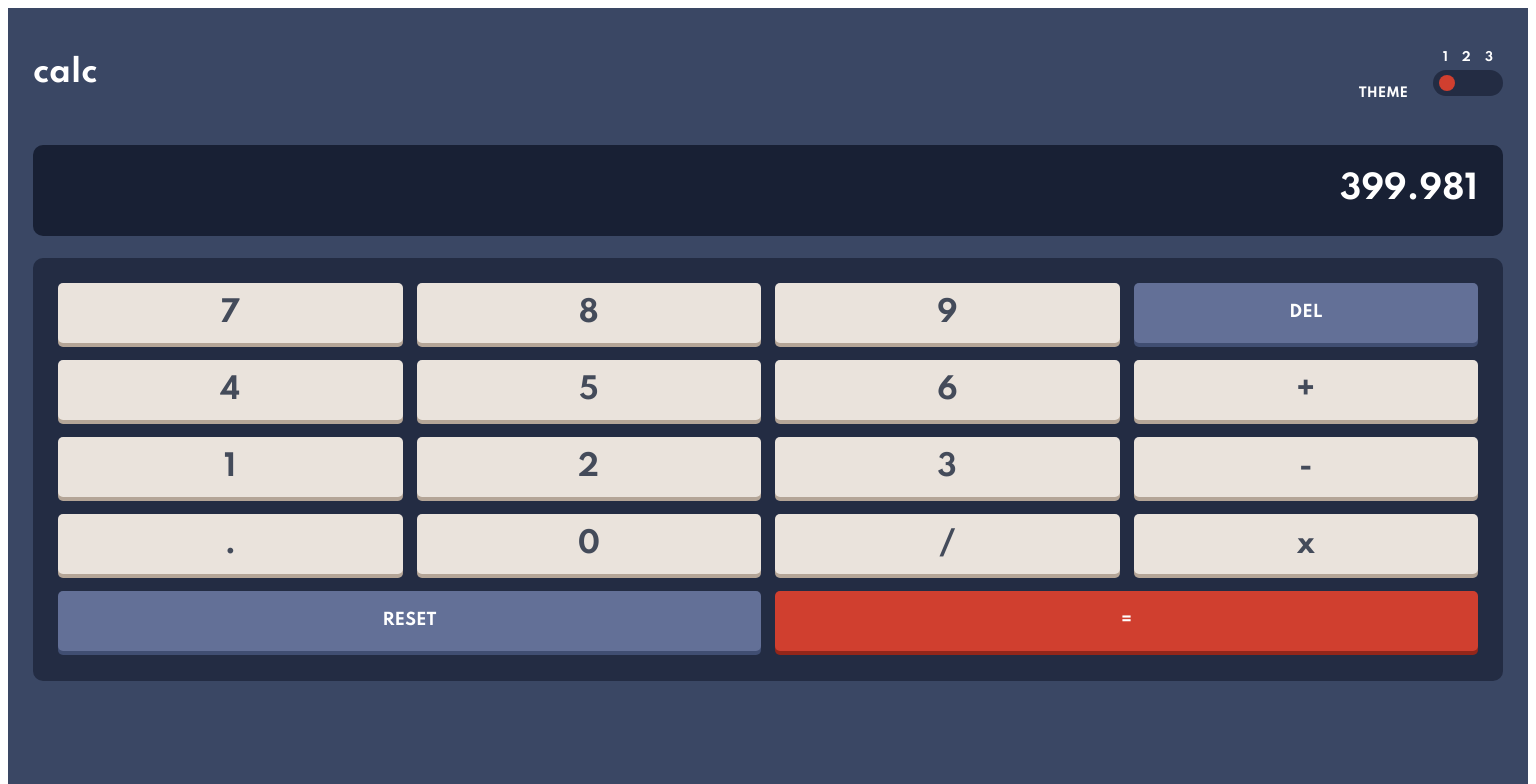
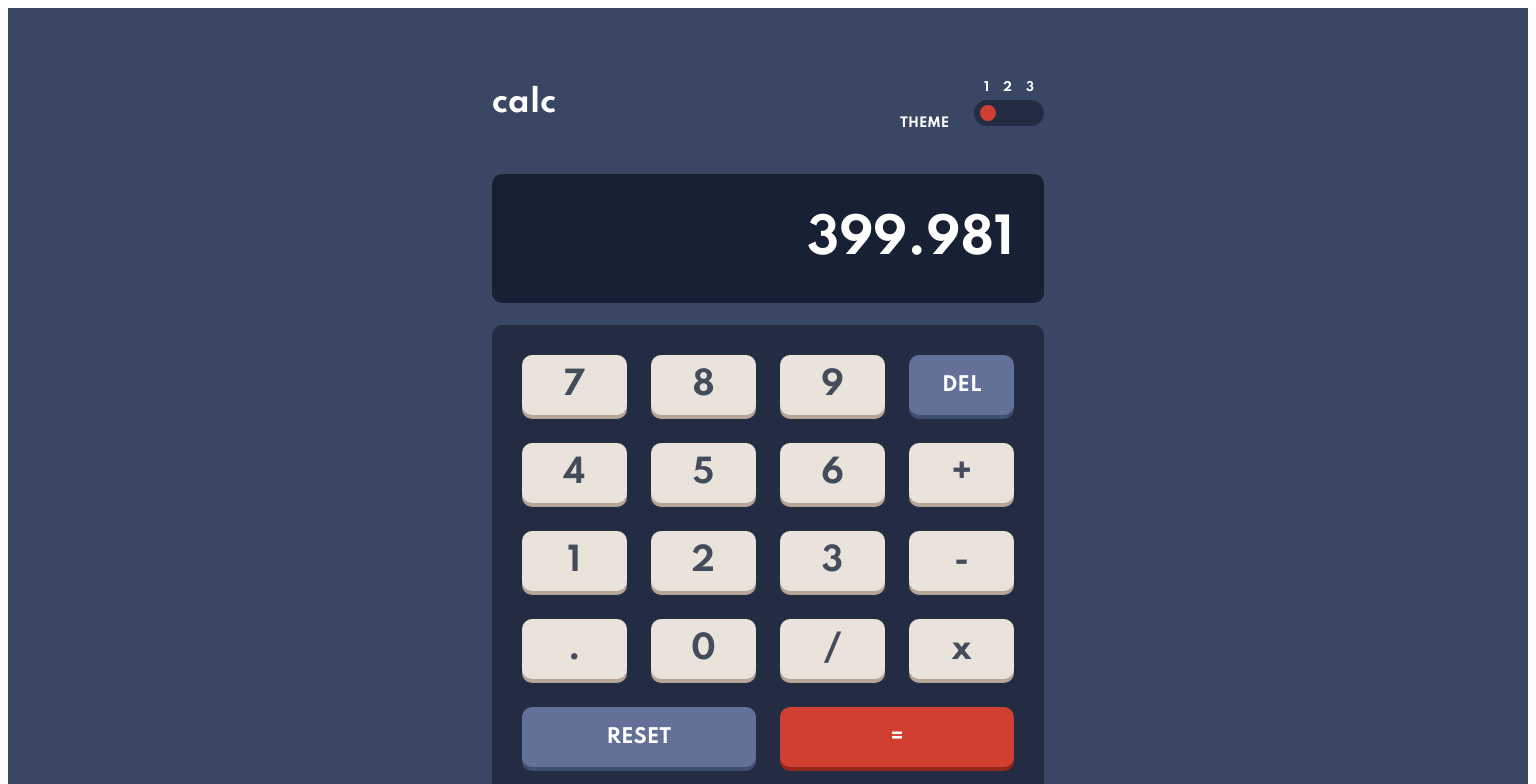
Before and after one commit to mikolajszymczuk1/calculator-app-main, a Vue app: page / in a window 1536 px wide. Shown: the top 784 px of the page. Built offline with nearby package versions, Linux system fonts and the light colour scheme; the HTML template or start-up script is replaced by a standard one.

Commit message:
Add media queries

```diff
--- a/src/components/CalculatorButton.vue
+++ b/src/components/CalculatorButton.vue
@@ -47,6 +47,12 @@ export default {
     font-size: 1.8em;
     color: $Very-dark-grayish-blue;
 
+    @media screen and (min-width: 768px) {
+        border-radius: 10px;
+
+        font-size: 2em;
+    }
+
     &:nth-child(17) {
         grid-column: 1 / 3;
     }
@@ -61,6 +67,10 @@ export default {
 
         color: $White;
         font-size: 1em;
+
+        @media screen and (min-width: 768px) {
+            font-size: 1.2em;
+        }
     }
 
     &--result-button {
@@ -69,6 +79,10 @@ export default {
 
         color: $White;
         font-size: 1em;
+
+        @media screen and (min-width: 768px) {
+            font-size: 1.2em;
+        }
     }
 }
 </style>
--- a/src/components/CalculatorMain.vue
+++ b/src/components/CalculatorMain.vue
@@ -66,6 +66,26 @@ export default {
     overflow-y: auto;
     background-color: $Very-dark-desaturated-blue-a;
 
+    @media screen and (min-width: 600px) {
+        padding: 27px 15vw 26px 15vw;
+    }
+
+    @media screen and (min-width: 1024px) {
+        padding: 27px 25vw 26px 25vw;
+    }
+
+    @media screen and (min-width: 1440px) {
+        display: flex;
+        flex-direction: column;
+        justify-content: center;
+
+        padding: 27px 31.5vw 26px 31.5vw;
+    }
+
+    @media screen and (min-width: 1800px) {
+        padding: 27px 36vw 26px 36vw;
+    }
+
     &__header-bar {
         display: flex;
         justify-content: space-between;
@@ -93,6 +113,13 @@ export default {
 
         border-radius: 10px;
         background-color: $Very-dark-desaturated-blue-b;
+
+        @media screen and (min-width: 768px) {
+            row-gap: 28px;
+            column-gap: 24px;
+
+            padding: 30px 30px 38px 30px;
+        }
     }
 }
 </style>
--- a/src/components/CalculatorScreen.vue
+++ b/src/components/CalculatorScreen.vue
@@ -26,5 +26,11 @@ export default {
     font-size: 2em;
     font-family: $spartan;
     text-align: right;
+
+    @media screen and (min-width: 850px) {
+        padding: 38px 30px 35px 30px;
+
+        font-size: 3em;
+    }
 }
 </style>
```
